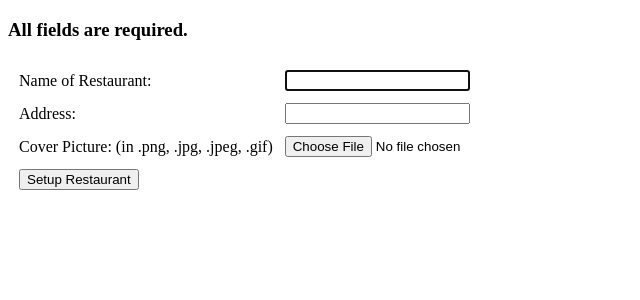
After one commit to Sachin-dot-py/FoodShare, a Flask app: page /seller/setup in a window 1280 px wide. The commit adds this page. Shown: the top 300 px of the page, without its empty margins (0-640 px from the left). Run offline with Flask 2, Linux system fonts and the light colour scheme; the visitor is signed in with stand-in values (Sample User, id 1); data that the repository does not hold is empty.

Commit message:
Implemented Setup Restaurant Added setup_restaurant.html page and connected it in the backend to the RestaurantsDB, for sellers to set up their restaurant.

```diff
--- a/app.py
+++ b/app.py
@@ -1,15 +1,17 @@
 # System imports:
+import os
 import time
 from functools import wraps
 
 # Third-party imports:
 from flask import Flask, request, render_template, session, redirect, url_for, abort, jsonify
+from werkzeug.utils import secure_filename
 
 # Local imports:
-from database import UserDB
+from database import UserDB, RestaurantsDB
 from utils import send_email, ORS
 from config import WEBSITE_BASE_URL, COMMS_EMAIL, SUPPORT_EMAIL, RESET_PASSWORD_TEMPLATE, RESET_PASSWORD_NOTIFICATION, \
-    WELCOME_TEMPLATE, CHANGE_PASS_NOTIF
+    WELCOME_TEMPLATE, CHANGE_PASS_NOTIF, UPLOADS_FOLDER, ALLOWED_FILE_EXTENSIONS
 from secret_config import FLASK_SECRET_KEY
 
 app = Flask(__name__)
@@ -92,8 +94,6 @@ def sign_up_page():
             send_email("Welcome to FoodShare", message, COMMS_EMAIL, [request.form['email']])
             # Sign the user in and redirect to the dashboard
             session['email'] = request.form['email']
-            if request.form['keep_me_logged_in']:
-                session.permanent = True
             return redirect(url_for("buyerdashboard"))  # TODO decide the landing page
 
     #  Sign up page is opened (GET request) or signup form submitted with existing account
@@ -172,16 +172,49 @@ def address_autocomplete():
         abort(400)
 
 
-@app.route("/dashboard/buyer", methods=['GET'])
+@app.route("/buyer/dashboard", methods=['GET'])
 @login_required
 def buyerdashboard():
     raise NotImplementedError()
 
 
-@app.route("/dashboard/seller", methods=['GET'])
+@app.route("/seller/setup", methods=['GET', 'POST'])
+@login_required
+def setup_restaurant():
+    rdb = RestaurantsDB()
+    if request.method == "GET":  # Opening the webpage
+        if rdb.get_restaurant(email=session['email']):  # User has set up their restaurant
+            return redirect(url_for("sellerdashboard"))
+        else:
+            return render_template("setup_restaurant.html", allowed_extensions=", ".join(ALLOWED_FILE_EXTENSIONS))
+    else:  # Submitting the form
+        file = request.files['coverpic']
+        if not file.filename.lower().endswith(ALLOWED_FILE_EXTENSIONS):
+            return render_template("setup_restaurant.html", allowed_extensions=", ".join(ALLOWED_FILE_EXTENSIONS)
+                                   , error="Invalid file extension. Please upload only image files.")
+        extension = "." + file.filename.split(".")[-1]
+        coverpic = secure_filename(request.form['name'] + extension)
+        path = os.path.join(os.getcwd(), UPLOADS_FOLDER, coverpic)
+        while coverpic == "" or os.path.exists(path):
+            coverpic = "1" + coverpic  # Keeps prepending "1" to the filename until it is unique/valid
+            path = os.path.join(os.getcwd(), UPLOADS_FOLDER, coverpic)
+        file.save(path)
+
+        api = ORS()
+        address = {'name': request.form['address'], 'coordinates': api.get_coordinates(request.form['address'])}
+
+        rdb.add_restaurant(session['email'], request.form['name'], address, coverpic)
+        return redirect(url_for("sellerdashboard"))
+
+
+@app.route("/seller/dashboard", methods=['GET'])
 @login_required
 def sellerdashboard():
-    raise NotImplementedError()
+    rdb = RestaurantsDB()
+    if restaurant := rdb.get_restaurant(email=session['email']):  # User has set up their restaurant
+        raise NotImplementedError()
+    else:
+        return redirect(url_for("setup_restaurant"))
 
 
 @app.route("/dashboard/admin", methods=['GET'])
--- a/config.py
+++ b/config.py
@@ -1,4 +1,7 @@
 WEBSITE_BASE_URL = "http://127.0.0.1:5000"  # To change in production
+
+ALLOWED_FILE_EXTENSIONS = ('.png', '.jpg', '.jpeg', '.gif')
+UPLOADS_FOLDER = "uploads"
 
 COMMS_EMAIL = "no-reply@FoodShare.xyz"
 SUPPORT_EMAIL = "support@FoodShare.xyz"
--- a/requirements.txt
+++ b/requirements.txt
@@ -1,3 +1,4 @@
 pymongo[srv]
 flask
+werkzeug
 requests
--- a/templates/login.html
+++ b/templates/login.html
@@ -14,7 +14,7 @@
     <table border=0 cellspacing=10>
         <tr>
             <td>Email:</td>
-            <td><input type="email" name="email" required></td>
+            <td><input type="email" name="email" required autofocus></td>
         </tr>
         <tr>
             <td>Password:</td>
--- /dev/null
+++ b/templates/setup_restaurant.html
@@ -0,0 +1,32 @@
+<!DOCTYPE html>
+<html lang="en">
+<head>
+    <meta charset="UTF-8">
+    <title>FoodShare - Setup Restaurant</title>
+</head>
+<body>
+<form method="POST" enctype="multipart/form-data" action="{{ url_for('setup_restaurant') }}">
+    {% if error %}
+        <p>{{ error }}</p>
+    {% endif %}
+    <h3>All fields are required.</h3>
+    <table border=0 cellspacing=10>
+        <tr>
+            <td>Name of Restaurant:</td>
+            <td><input type="text" name="name" required autofocus></td>
+        </tr>
+        <tr>
+            <td>Address:</td>
+            <td><input type="text" name="address" required></td>
+        </tr>
+        <tr>
+            <td>Cover Picture: (in {{ allowed_extensions }})</td>
+            <td><input type="file" name="coverpic" accept="{{ allowed_extensions }}" required> </td>
+        </tr>
+        <tr>
+            <td colspan="2"><button type="submit">Setup Restaurant</button></td>
+        </tr>
+    </table>
+</form>
+</body>
+</html>
--- a/templates/signup.html
+++ b/templates/signup.html
@@ -15,7 +15,7 @@
     <table border=0 cellspacing=10>
         <tr>
             <td><font color=red><sup>*</sup></font>First Name:</td>
-            <td><input type="text" name="fname" required></td>
+            <td><input type="text" name="fname" required autofocus></td>
         </tr>
         <tr>
             <td><font color=red><sup>*</sup></font>Last Name:</td>
@@ -69,9 +69,6 @@
             <td><input type="password" name="repassword" required onkeyup='checkMatchingPasswords();'> &nbsp;&nbsp;<span id="passmatchvalidate"></span></td>
         </tr>
         <tr>
-            <td colspan="2"><input type="checkbox" name="keep_me_logged_in" checked> Keep me Logged In</td>
-        </tr>
-        <tr>
             <td colspan="2"><button type="submit">Sign Up</button></td>
         </tr>
         <tr>
```
Also changed, not shown: templates/reset_password.html (+4 -4 lines), 1 other file.
